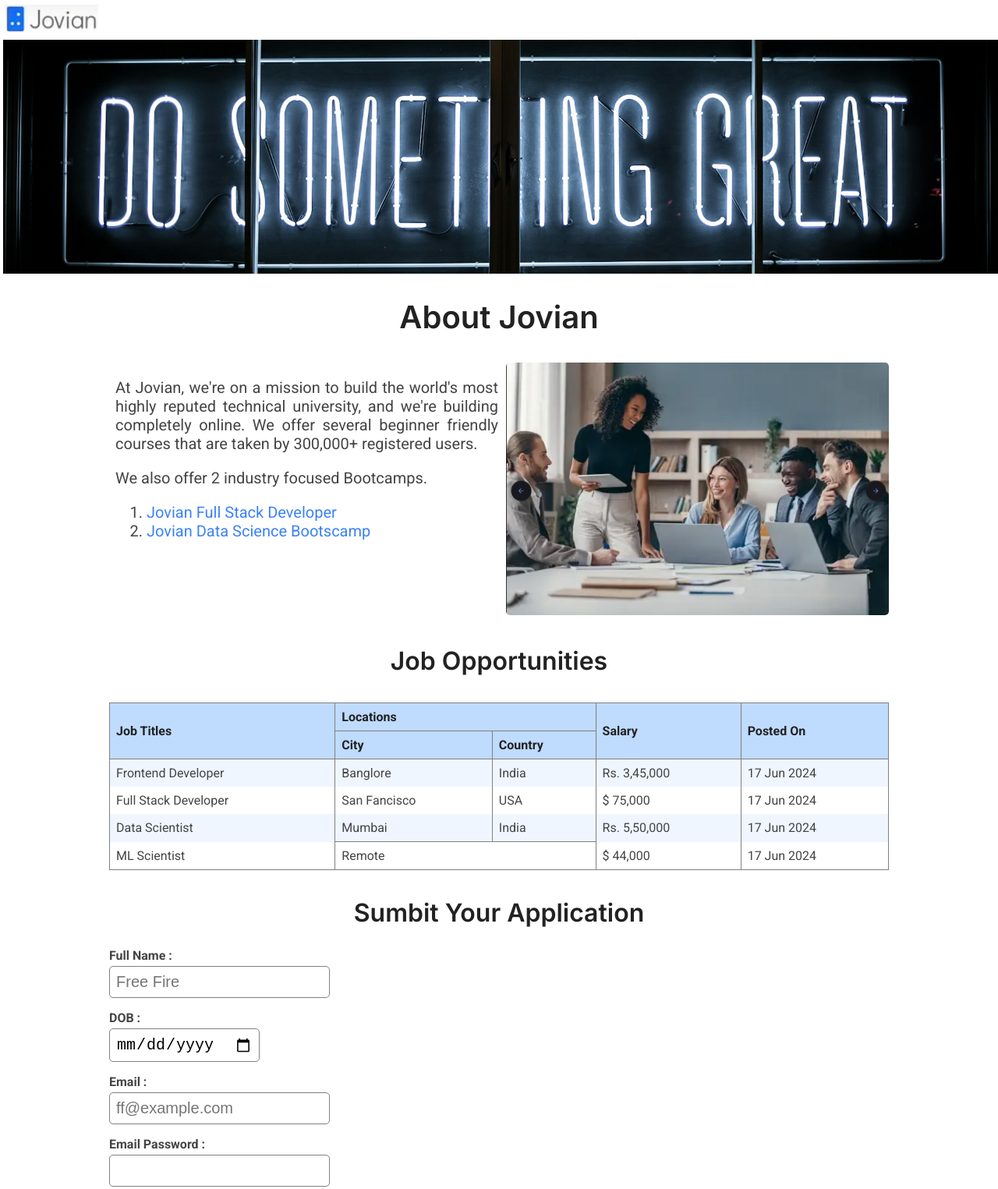
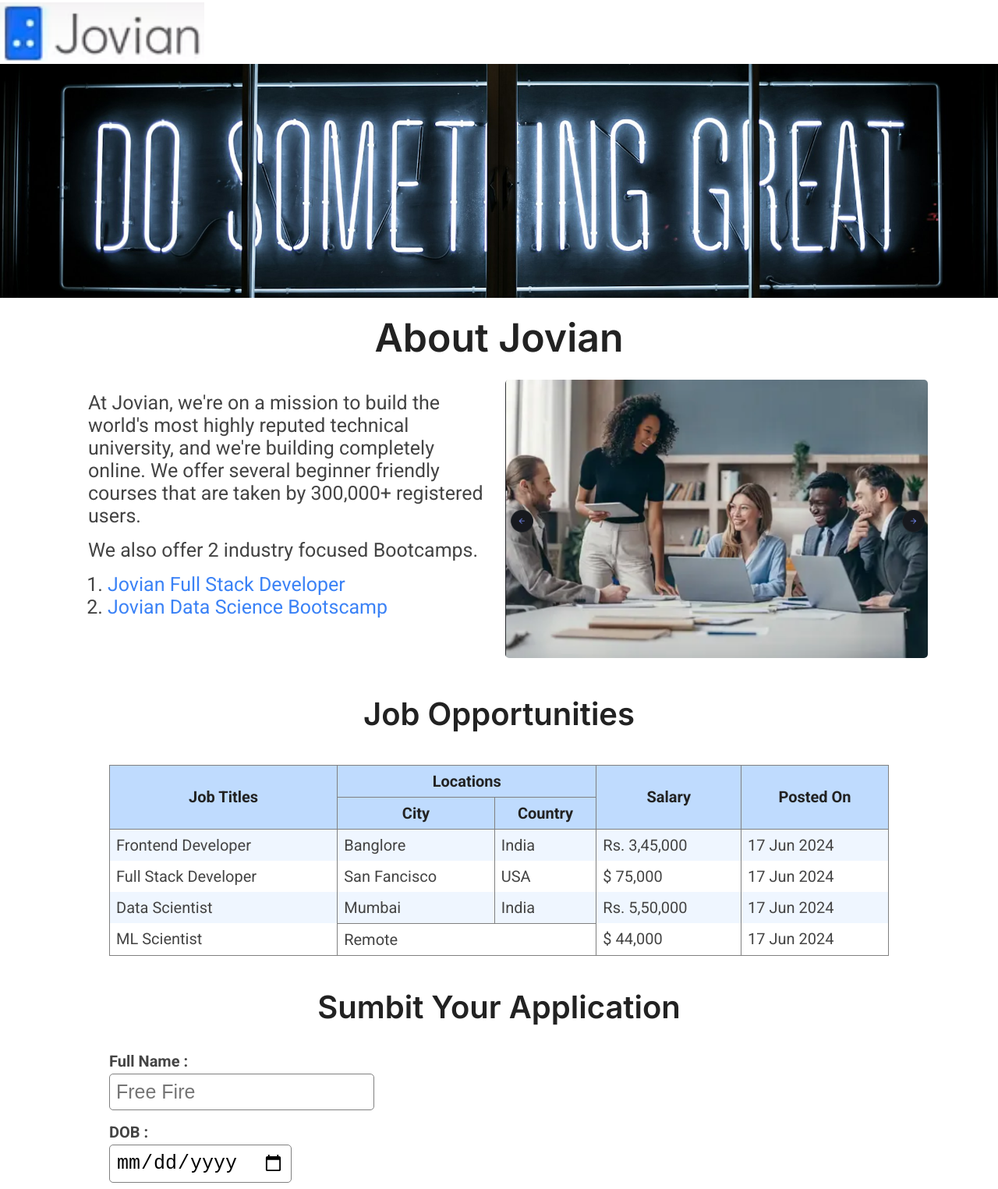
Before and after one commit to Shashwat-Trivedi/jovian-responsive-page, a plain HTML site: page src/index.HtML in a window 1280 px wide. Shown: the top 1525 px of the page at 78% size. Drawn offline with Linux system fonts and the light colour scheme.

Commit message:
completely built responsive page

```diff
--- a/src/index.HtML
+++ b/src/index.HtML
@@ -27,15 +27,16 @@
 
 <body>
     <div id="navbar">
-        <img id="logo" alt="Jovian-logo" src="jovian-logo.png">
+        <img id="logo" atl="Jovian-logo" src="jovian_favicon.png">
+        <img id="logo-with-text" alt="Jovian-logo-with-text" src="jovian-logo.png">
     </div>
-    <img id="banner" src="banner.jpg" alt="banner" height="300">
+    <img id="banner" src="banner.jpg" alt="banner">
     <h1>
         About Jovian
     </h1>
     <div id="About">
         <div id="discription">
-            <p style="margin: top 0"> At Jovian, we're on a mission to build the world's most highly reputed technical
+            <p> At Jovian, we're on a mission to build the world's most highly reputed technical
                 university, and we're building completely online. We offer several beginner friendly courses that are
                 taken by 300,000+ registered users. </p>
             <p>
@@ -55,6 +56,32 @@
     </div>
     <h2>Job Opportunities</h2>
     <div id="jobs">
+        <div id="jobs-list">
+            <div class="job">
+                <div class="job-title">Frontend Developer</div>
+                <div class="job-detail">Bengaluru, India</div>
+                <div class="job-detail">₹ 12,00,000</div>
+                <div class="job-detail">Posted Mar 3, 2023</div>
+            </div >
+            <div class="job">
+                <div class="job-title">Full Stack Developer</div>
+                <div class="job-detail">New Delhi, India</div>
+                <div class="job-detail">₹ 15,00,000</div>
+                <div class="job-detail">Posted Feb 1, 2023</div>
+            </div>
+            <div class="job">
+                <div class="job-title">Data Scientist</div>
+                <div class="job-detail">San Francisco, USA</div>
+                <div class="job-detail">$175,000</div>
+                <div class="job-detail">Posted Dec 22, 2022</div>
+            </div>
+            <div class="job">
+                <div class="job-title">ML Engineer</div>
+                <div class="job-detail">Remote</div>
+                <div class="job-detail">$80,000</div>
+                <div class="job-detail">Posted Sep 19, 2022</div>
+            </div>
+        </div>
         <table id="jobs-table">
             <tr class="jobs-header-row">
                 <th rowspan="2">Job Titles</th>
@@ -82,16 +109,16 @@
             </tr>
             <tr class="jobs-data-row">
                 <td>Data Scientist</td>
-                <td style="border-bottom:1px solid grey">Mumbai</td>
-                <td style="border-bottom:1px solid grey">India</td>
+                <td>Mumbai</td>
+                <td>India</td>
                 <td>Rs. 5,50,000</td>
                 <td>17 Jun 2024</td>
             </tr>
             <tr class="jobs-data-row">
-                <td>ML Scientist</td>
-                <td colspan="2">Remote</td>
-                <td>$ 44,000</td>
-                <td>17 Jun 2024</td>
+                <td style="border-bottom: 1px solid grey">ML Scientist</td>
+                <td colspan="2" style="border: 1px solid grey">Remote</td>
+                <td style="border-bottom: 1px solid grey">$ 44,000</td>
+                <td style="border-bottom: 1px solid grey">17 Jun 2024</td>
             </tr>
         </table>
     </div>
@@ -157,7 +184,7 @@
             <li><a href="https://jovian.com/learn" target="_blank">Programes</a></li>
             <li><a href="https://www.youtube.com/@jovianhq" target="_blank">YouTube</a></li>
         </ul>
-        <div id="copyright"> © 2023, Jovian</div>
+        <div id="copyright">© 2023, Jovian</div>
     </div>
 </body>
 
--- a/src/style.css
+++ b/src/style.css
@@ -1,3 +1,313 @@
+/*mobiiles*/
+
+
+html {
+    font-size: 14px;
+}
+
+body {
+    margin: 0px;
+    Padding: 0px;
+    font-family: 'Roboto', sans-serif;
+    font-size: 1rem;
+    color: #444444;
+}
+
+h1,
+h2,
+h3,
+h4,
+h5,
+h6 {
+    font-family: 'Inter', sans-serif;
+    font-weight: 600;
+    text-align: center;
+    color: #222222;
+}
+
+h1 { font-size: 2.5rem; }
+h2 { font-size: 2rem; }
+h3 { font-size: 1.75rem; }
+h4 { font-size: 1.5rem; }
+h5 { font-size: 1.25rem; }
+h6 { font-size: 1rem; }
+
+a {
+    text-decoration: none;
+    color: #3B82F6;
+}
+
+a:hover a:focus {
+    color: #1D4ED8;
+}
+
+#navbar {
+    margin: 0;
+    padding: 3px 0;
+}
+
+#logo-with-text {
+    display: none;
+}
+
+#logo {
+    display: block;
+    max-height: 50px
+}
+#banner {
+    width: 100%;
+    object-fit: cover;
+    height: 160px;
+}
+
+h1 {
+    margin: 8px;
+}
+
+#About {
+    display: flex;
+    flex-direction: column;
+    max-width: 500px;
+    margin: 0px auto;
+    padding: 8px;
+}
+
+#discription {
+    margin: 0 8px;
+    font-size: 1.25rem;
+}
+p {
+    margin: 15px;
+}
+
+ol {
+    margin-top: 0;
+}
+
+#team-image {
+    border-radius: 5px;
+    width: 100%;
+}
+
+#jobs-table {
+    display: none;
+}
+
+#jobs {
+    max-width: 500px;
+    margin: 0 auto;
+    padding: 0 8px;
+  }
+
+  .job {
+    border: 1px solid #dddddd;
+    border-radius: 5px;
+    margin-bottom: 8px;
+    padding: 8px;
+  }
+
+  .job-title {
+    font-size: 1.25em;
+    color: #222222;
+    font-weight: 500;
+  }
+
+  .job-detail {
+    color: #555555;
+    margin-top: 4px;
+  }
+
+  #application {
+    max-width: 500px;
+    margin: 0 auto;
+    padding: 0 8px;
+}
+
+.form-group {
+    margin: 16px 0;
+}
+
+
+.form-group label {
+    font-weight: 600;
+}
+
+
+.form-group  input,
+select,
+textarea {
+    width: 80%;
+    padding: 8px;
+    font-size: 1.25rem;
+    margin-top: 4px;
+    border-radius: 5px;
+    border: 1px solid grey;
+}
+
+.form-group textarea {
+    width: 80%;
+    font-family: 'Roboto', sans-serif;
+}
+
+.form-group input[type="checkbox"] {
+    height: 16px;
+    width: 16px;
+}
+
+.form-group input[type="submit"] {
+    background-color: #3B82F6;
+    color: white;
+    font-weight: 500;
+    cursor: pointer;
+}
+
+#footer {
+    background-color: #FAFAFA;
+    padding: 8px;
+    margin-top: 32px;
+}
+
+#copyright {
+    text-align: center;
+    margin: 32px;
+    color: #71717A;
+    font-size: 0.875rem;
+}
+#footer-links {
+     padding-left: 0;
+    list-style: none;
+    text-align: center;
+}
+
+#footer-links li {
+    padding: 6px;
+}
+
+
+
+
+/* tablets */
+@media screen and (min-width: 576px) {
+    html {
+        font-size: 16px;
+    }
+
+    #logo-with-text {
+        display: block;
+    }
+
+    #logo {
+        display: none;
+    }
+
+    #banner {
+        height: 210px;
+    }
+
+    h1 {
+        margin: 12px;
+    }
+    #footer-links li {
+        display: inline;
+        margin: 0px 32px;
+    }
+
+
+
+}
+
+
+/* laptops */
+@media screen and (min-width: 768px) {
+    html {
+        font-size: 18px;
+    }
+
+    #banner {
+        height: 250px;
+    }
+
+    h1 {
+        margin: 16px;
+    }
+
+    #About {
+        flex-direction: row;
+        max-width: 1100px
+    }
+
+    #discription {
+        width: 50%;
+    }
+
+    #team {
+        width: 50%;
+
+    }
+
+    #team-image {
+        border-radius: 5px;
+        width: 100%;
+    }
+    #jobs-list {
+        display: none;
+    }
+
+    #jobs-table {
+        display: table;
+    }
+    #jobs {
+        max-width: 1000px;
+        margin: 0 auto;
+        padding: 8px;
+    }
+
+    #jobs-table {
+        width: 100%;
+        border: 1px solid gray;
+        border-collapse: collapse;
+    }
+
+    #jobs-table tr:nth-child(odd) {
+        background-color: #EFF6FF;
+    }
+
+    .jobs-header-row th {
+        border: 1px solid grey;
+        padding: 8px;
+        background-color: #BFDBFE;
+        color: #222222;
+    }
+
+    .jobs-data-row td {
+        border-right: 1px solid grey;
+        padding: 8px;
+    }
+
+    #application {
+        max-width: 1000px;
+    }
+    .form-group  input,
+select,
+textarea {
+    width: auto;
+}
+
+
+/* Desktops */
+@media screen and (min-width: 992px) {
+    html {
+        font-size: 20px;
+    }
+
+    #banner {
+        height: 300px;
+    }
+}
+
+
+
+/*
 html {
     font-size: 16px;
 }
@@ -193,3 +503,4 @@ textarea {
     color: #71717A;
     font-size: 0.875rem;
 }
+    */
```
